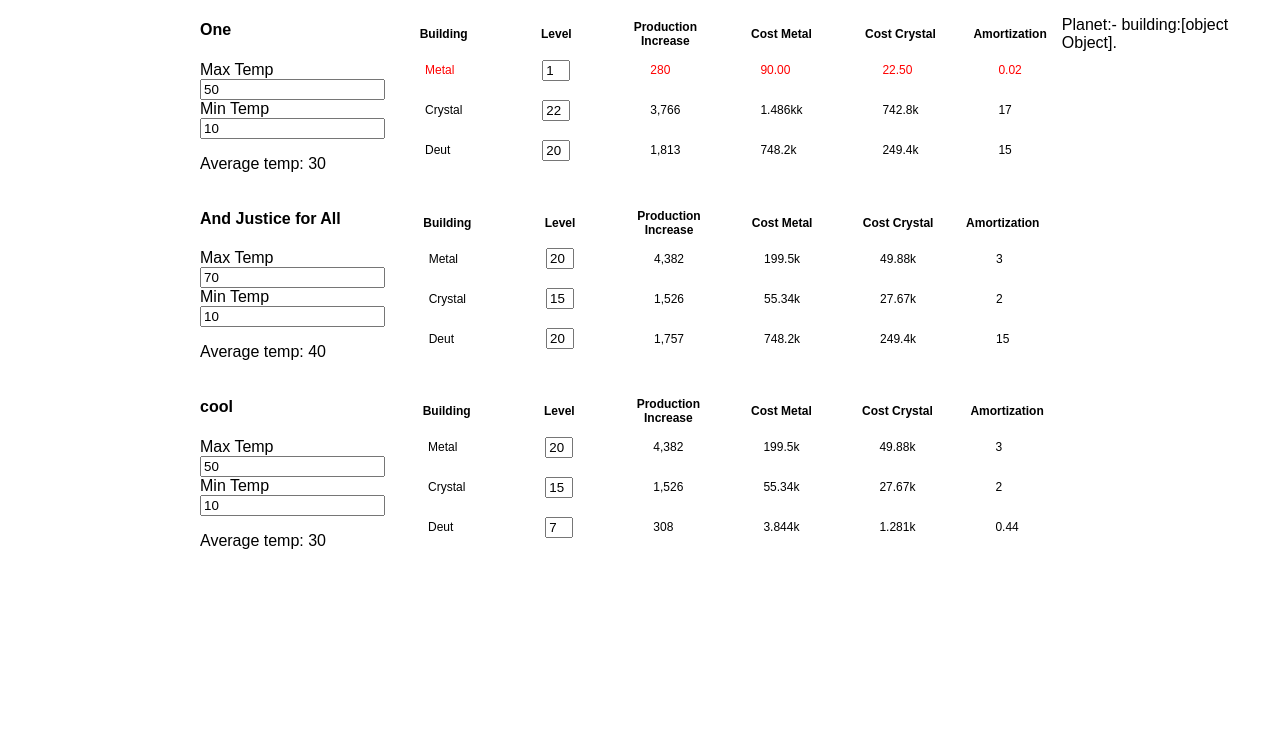
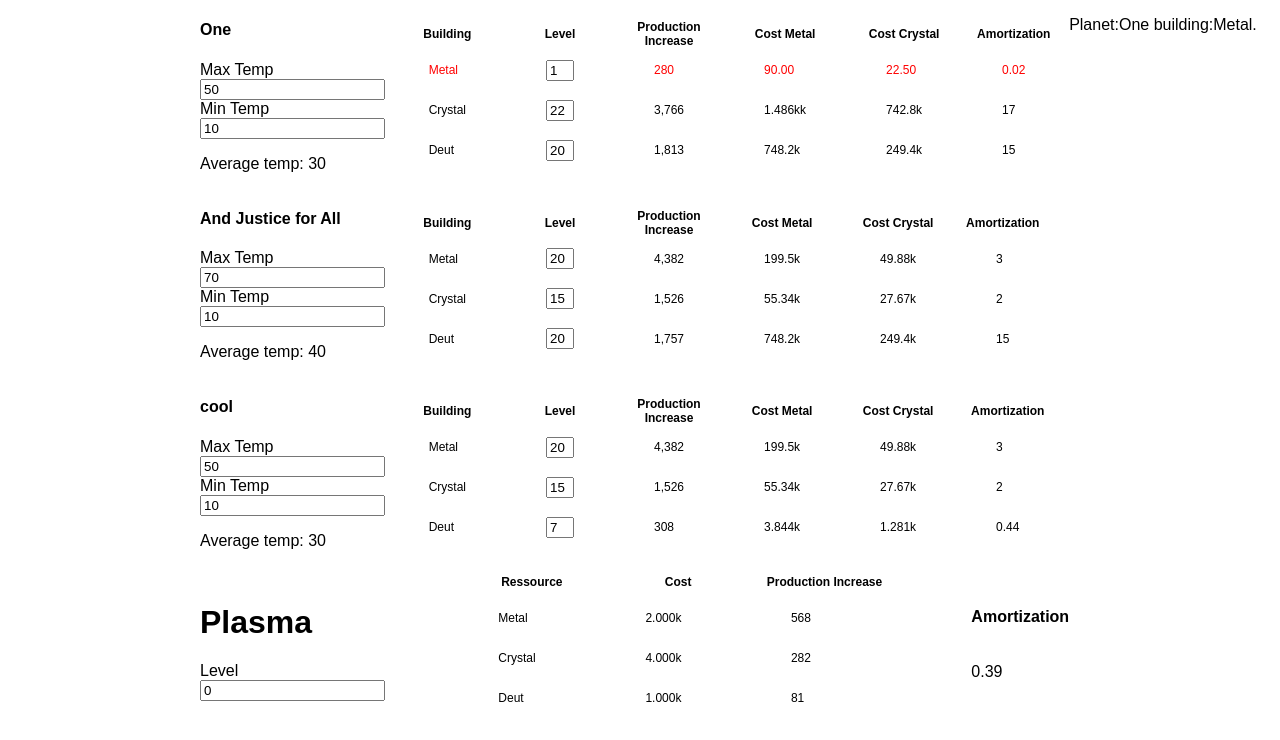
Before and after one commit to egfanboy/ogame-amortization, a React (Create React App) app: page / in a window 1280 px wide. Shown: the top 740 px of the page. Built offline with nearby package versions, Linux system fonts and the light colour scheme.

Commit message:
Added plasma component to show plasma amortization

```diff
--- a/src/components/building/building.jsx
+++ b/src/components/building/building.jsx
@@ -15,6 +15,10 @@ import {
 } from './building.styled';
 
 export default class Building extends Component {
+    static defaultProps = {
+        headings: [],
+        rows: [],
+    };
     onChangeHandler = building => e => {
         const getKey = b => {
             if (b === 'Metal') return 'metalMine';
--- a/src/components/next-levels/next-level.jsx
+++ b/src/components/next-levels/next-level.jsx
@@ -1,15 +1,13 @@
 import React, { Component } from 'react';
 
 export default class NextLevel extends Component {
-    static defaultProps = {};
-
     render() {
         const { next } = this.props;
 
         if (!next.length) return null;
-        // console.log(next);
+
         const { name, nextBuilding } =
-            typeof next === 'array'
+            typeof next === 'object'
                 ? next.pop()
                 : { name: '-', nextBuilding: next };
         return <p>{`Planet:${name} building:${nextBuilding}.`}</p>;
--- /dev/null
+++ b/src/components/plasma/index.js
@@ -0,0 +1 @@
+export { default as Plasma } from './plasma';
--- /dev/null
+++ b/src/components/plasma/plasma.jsx
@@ -0,0 +1,82 @@
+import React, { Component } from 'react';
+
+import { plasmaCost } from '../../utils/formulas';
+import { formatProduction, formatCost } from '../../utils/format';
+
+import {
+    Main,
+    Amortization,
+    Info,
+    AmortizationContainer,
+} from './plasma.styled';
+import { Input } from '../input';
+import { Building } from '../building';
+
+export default class Plasma extends Component {
+    onChangeHandler = ({ target: { value } }) => {
+        const { onChange } = this.props;
+
+        onChange(value);
+    };
+
+    buildRows = () => {
+        const {
+            level,
+            metalProductionIncrease,
+            crystalProductionIncrease,
+            deutProductionIncrease,
+        } = this.props;
+
+        const { metalCost, crystalCost, deutCost } = plasmaCost(level);
+
+        return [
+            {
+                res: 'Metal',
+                cost: formatCost(metalCost),
+                increase: formatProduction(
+                    Math.ceil(metalProductionIncrease.toFixed(2))
+                ),
+            },
+            {
+                res: 'Crystal',
+                cost: formatCost(crystalCost),
+                increase: formatProduction(
+                    Math.ceil(crystalProductionIncrease.toFixed(2))
+                ),
+            },
+            {
+                res: 'Deut',
+                cost: formatCost(deutCost),
+                increase: formatProduction(
+                    Math.ceil(deutProductionIncrease.toFixed(2))
+                ),
+            },
+        ];
+    };
+
+    render() {
+        const { level, amortization, isNext } = this.props;
+
+        return (
+            <Main>
+                <Info>
+                    <h1>Plasma</h1>
+                    <Input
+                        value={level}
+                        label="Level"
+                        onChange={this.onChangeHandler}
+                    />
+                </Info>
+
+                <Building
+                    headings={['Ressource', 'Cost', 'Production Increase']}
+                    rows={this.buildRows()}
+                />
+                <AmortizationContainer isNext={isNext}>
+                    <h4>Amortization</h4>
+                    <Amortization>{amortization}</Amortization>
+                </AmortizationContainer>
+            </Main>
+        );
+    }
+}
--- /dev/null
+++ b/src/components/plasma/plasma.styled.js
@@ -0,0 +1,17 @@
+import styled from 'styled-components';
+
+export const Main = styled.div`
+    display: flex;
+    justify-content: space-around;
+    width: 100%;
+    align-items: center;
+`;
+export const Amortization = styled.p``;
+
+export const Info = styled.div``;
+
+export const AmortizationContainer = styled.div`
+    display: flex;
+    flex-direction: column;
+    color: ${({ isNext }) => (isNext ? 'red' : '')};
+`;
--- a/src/pages/amortization.jsx
+++ b/src/pages/amortization.jsx
@@ -13,6 +13,7 @@ import {
 import styled from 'styled-components';
 import { Planet } from '../components/planet';
 import { NextLevel } from '../components/next-levels';
+import { Plasma } from '../components/plasma';
 
 const planets = [
     {
@@ -49,6 +50,9 @@ export default class Amortization extends Component {
         amortizations: [],
         nextBuilding: [],
         plasmaLevel: 0,
+        metalProductionIncrease: 0,
+        crystalProductionIncrease: 0,
+        deutProductionIncrease: 0,
     };
 
     componentDidMount() {
@@ -130,6 +134,12 @@ export default class Amortization extends Component {
             plasmaLevel
         );
 
+        this.setState({
+            metalProductionIncrease,
+            crystalProductionIncrease,
+            deutProductionIncrease,
+        });
+
         const { metalCost, crystalCost, deutCost } = plasmaCost(plasmaLevel);
 
         const metalDeutRatio = d / m;
@@ -141,6 +151,9 @@ export default class Amortization extends Component {
             metalProductionIncrease * metalDeutRatio +
             crystalProductionIncrease * crysDeutRatio +
             deutProductionIncrease;
+
+        if (plasmaLevel === 1 || '1')
+            console.log(normalizedProductionIncrease, normalizedCost);
 
         const plasmaAmortization = amortization(
             normalizedCost,
@@ -165,6 +178,11 @@ export default class Amortization extends Component {
 
         const planets = amortizations.filter(e => e.value === lowestBuilding);
         this.setState({ nextBuilding: planets });
+    };
+
+    onPlasmaLevelChange = level => {
+        const plasmaLevel = level === '' ? '' : parseInt(level);
+        this.setState({ plasmaLevel }, () => this.calculatePlasmaAmor());
     };
 
     onPlanetChange = planetNumb => (key, value) => {
@@ -237,12 +255,30 @@ export default class Amortization extends Component {
     };
 
     render() {
+        const {
+            metalProductionIncrease,
+            crystalProductionIncrease,
+            deutProductionIncrease,
+            plasmaLevel,
+            plasmaAmortization,
+            nextBuilding,
+        } = this.state;
+
         return (
             <Main>
                 <PlanetContainer>
                     {this.state.planets.map(this.buildPlanets)}
+                    <Plasma
+                        metalProductionIncrease={metalProductionIncrease}
+                        crystalProductionIncrease={crystalProductionIncrease}
+                        deutProductionIncrease={deutProductionIncrease}
+                        level={plasmaLevel}
+                        onChange={this.onPlasmaLevelChange}
+                        amortization={plasmaAmortization}
+                        isNext={nextBuilding === 'plasma'}
+                    />
                 </PlanetContainer>
-                <NextLevel next={this.state.nextBuilding} />
+                <NextLevel next={nextBuilding} />
             </Main>
         );
     }
--- a/src/utils/format.js
+++ b/src/utils/format.js
@@ -2,10 +2,10 @@ export const formatCost = cost => {
     const MILLION_UNITS = Math.pow(10, 6);
     const THOUSAND_UNITS = Math.pow(10, 3);
 
-    if (cost / MILLION_UNITS > 1)
+    if (cost / MILLION_UNITS >= 1)
         return `${(cost / MILLION_UNITS).toPrecision(4)}kk`;
 
-    if (cost / THOUSAND_UNITS > 1)
+    if (cost / THOUSAND_UNITS >= 1)
         return `${(cost / THOUSAND_UNITS).toPrecision(4)}k`;
 
     return cost.toFixed(2);
--- a/src/utils/formulas.js
+++ b/src/utils/formulas.js
@@ -74,9 +74,13 @@ export function deutPlasmaIncrease(deutProduction, level) {
 //Formula=base cost *2 exp(level)
 
 export function plasmaCost(level) {
-    const metalCost = 2000 * pow(2, level);
-    const crystalCost = 4000 * pow(2, level);
-    const deutCost = 1000 * pow(2, level);
+    const multiplier = pow(2, level || 0);
+
+    console.log(multiplier);
+
+    const metalCost = 2000 * multiplier;
+    const crystalCost = 4000 * multiplier;
+    const deutCost = 1000 * multiplier;
 
     return { metalCost, crystalCost, deutCost };
 }
```
